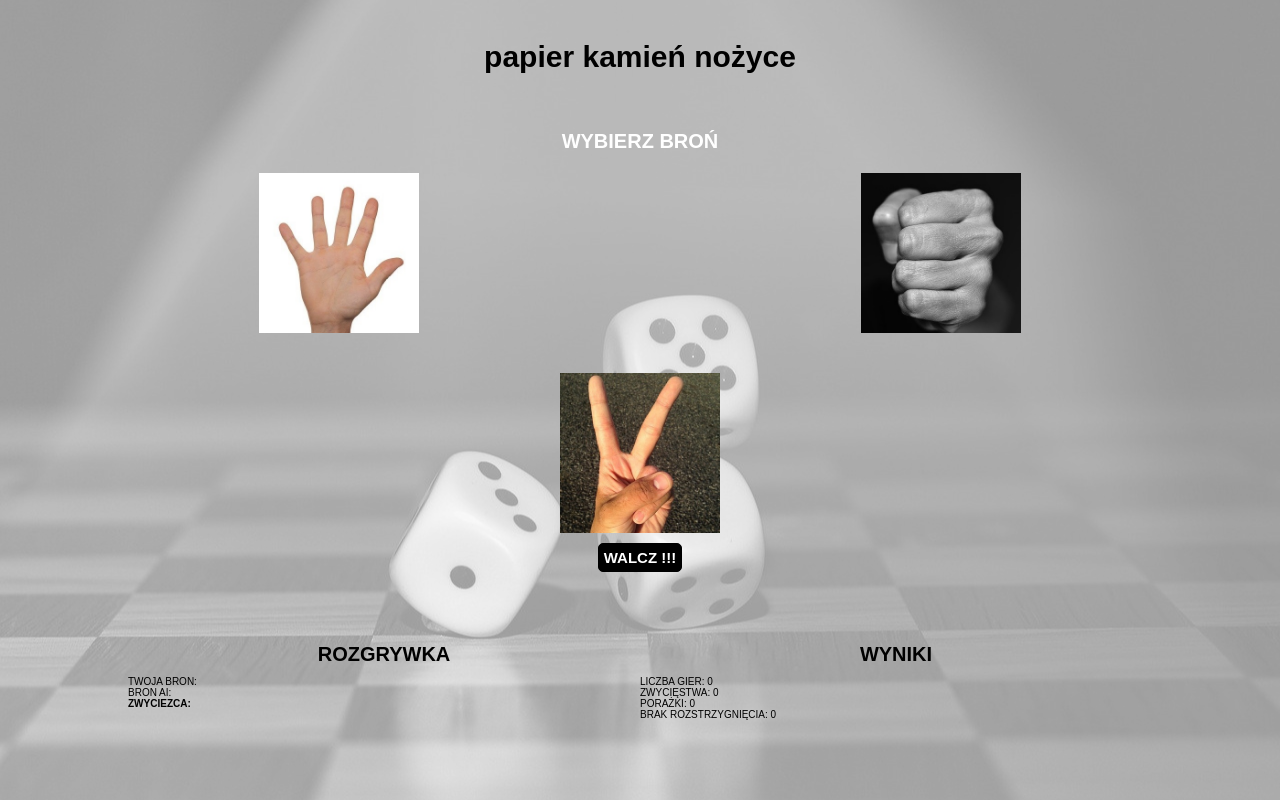
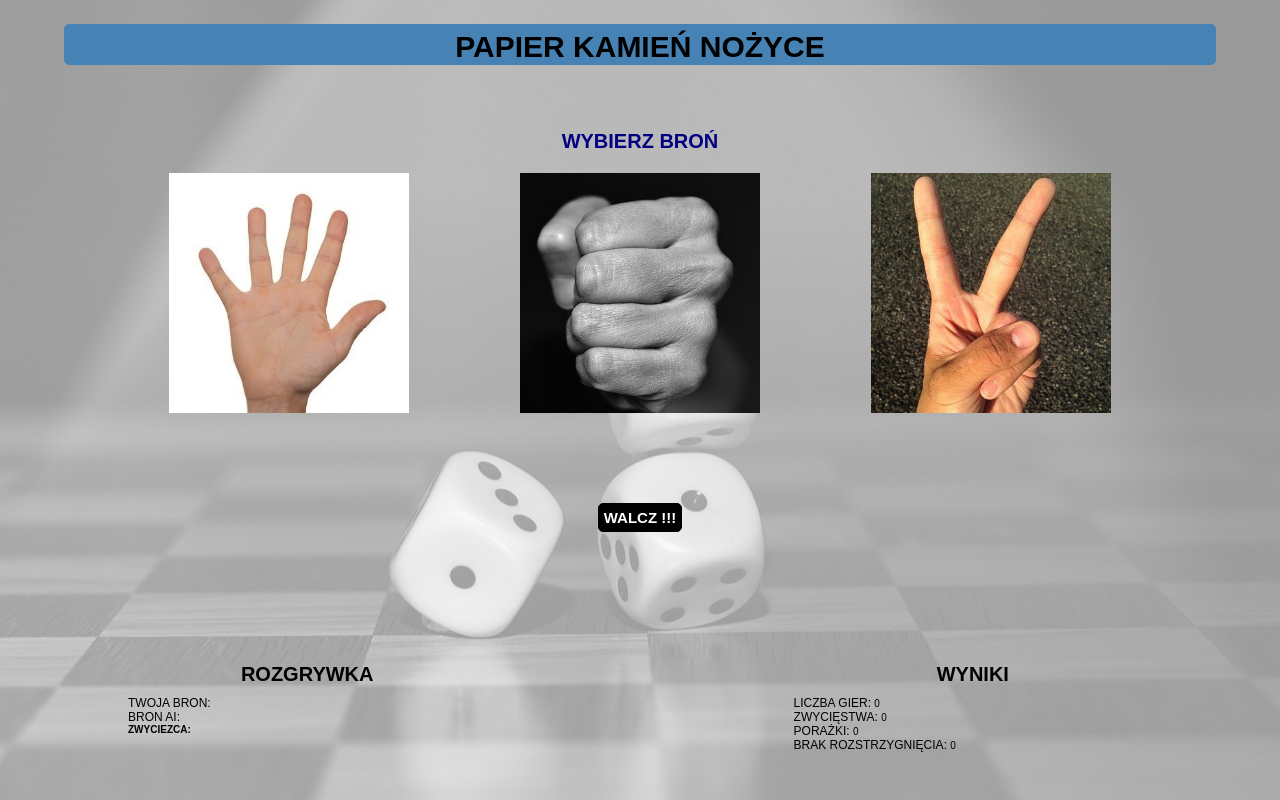
Before and after one commit to siemacotam/geme_saloon, a plain HTML site: page pkn.html in a window 1280 px wide. Drawn offline with Linux system fonts and the light colour scheme.

Commit message:
add media queries

```diff
--- a/sass/_mainpkn.sass
+++ b/sass/_mainpkn.sass
@@ -14,13 +14,18 @@
     main
         h1
             position: absolute
-            top: 5%
+            top: 3%
             left: 50%
             width: 90%
             transform: translateX(-50%)
             text-align: center
             font-size: 3em
             font-weight: bold
+            text-transform: uppercase
+            background-color: #4682B4
+            padding-top: 5px
+            border: 1px solid #4682B4
+            border-radius: 5px
         .gra
             position: absolute
             top: 15%
@@ -30,7 +35,7 @@
             padding: 10px
             h2
                 font-size: 2em
-                color: white
+                color: #000080
                 text-transform: uppercase
                 margin-bottom: 20px
             div
@@ -82,3 +87,31 @@
                 text-align: left
             p
                 text-align: left
+
+@media screen and (orientation: landscape)
+
+    .wrap
+        .bg
+        main
+            h1
+            .gra
+                z-index: 1
+                h2
+                div
+                    height: 40vh
+                    div
+                        flex-basis: 30%
+                        height: 30vh
+                        img
+                    &:nth-last-child(1)
+                        margin: 0
+                .start
+        .panel
+            justify-content: space-between
+            bottom: 6%
+            div
+                flex-basis: 35%
+                h3
+                h2
+                p
+                    font-size: 1.2rem
```
Also changed, not shown: css/stylepkn.css, 1 other file.
